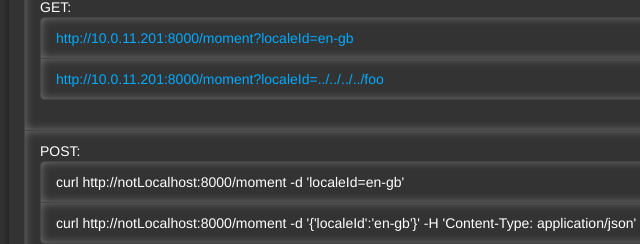
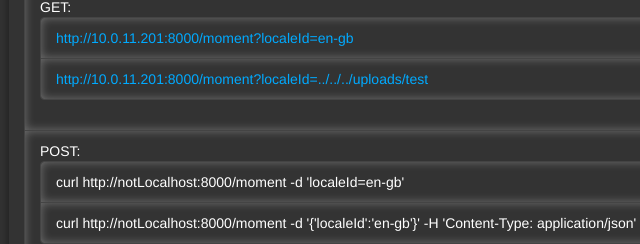
Before and after one commit to pS3ud0RAnD0m/momentjs, a website: page assets/html/moment.html in a window 1280 px wide. Shown: the part 551-795 px from the top of the page, 46-686 px from the left. Drawn offline with nearby package versions, Linux system fonts and the light colour scheme.

Commit message:
Add valid exploit link for /uploads/test.js

```diff
--- a/assets/html/moment.html
+++ b/assets/html/moment.html
@@ -43,7 +43,7 @@
         <li class="list-group-item">GET:
           <ul class="list-group">
             <li class="list-group-item"><a href="http://10.0.11.201:8000/moment?localeId=en-gb">http://10.0.11.201:8000/moment?localeId=en-gb</a></li>
-            <li class="list-group-item"><a href="http://10.0.11.201:8000/moment?localeId=../../../../foo">http://10.0.11.201:8000/moment?localeId=../../../../foo</a></li>
+            <li class="list-group-item"><a href="http://10.0.11.201:8000/moment?localeId=../../../uploads/test">http://10.0.11.201:8000/moment?localeId=../../../uploads/test</a></li>
           </ul>
         </li>
         <li class="list-group-item">POST:
```
